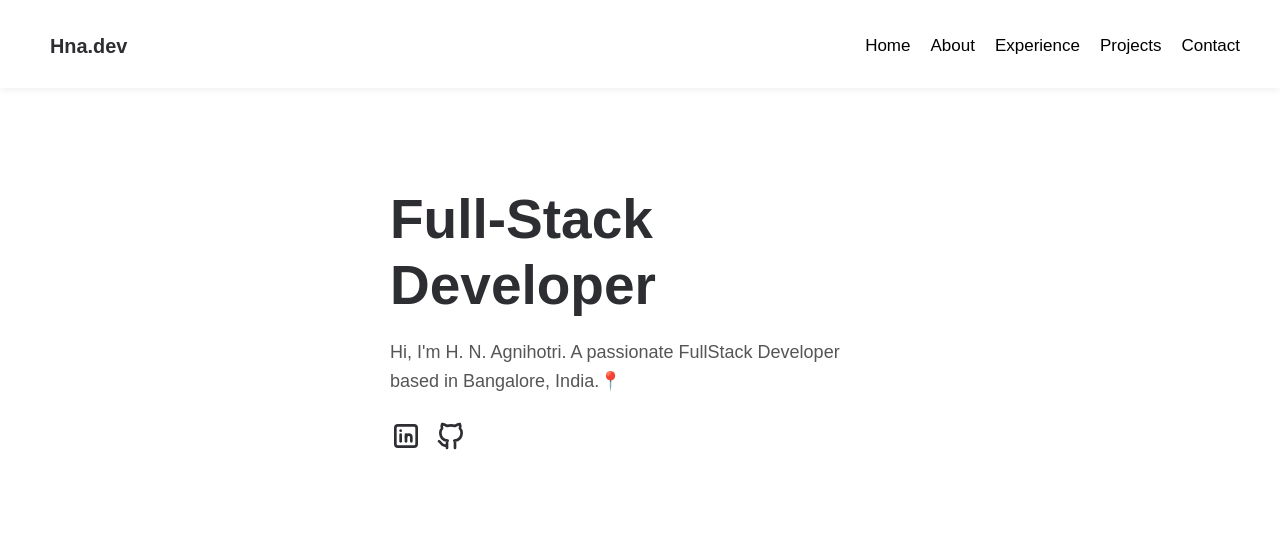
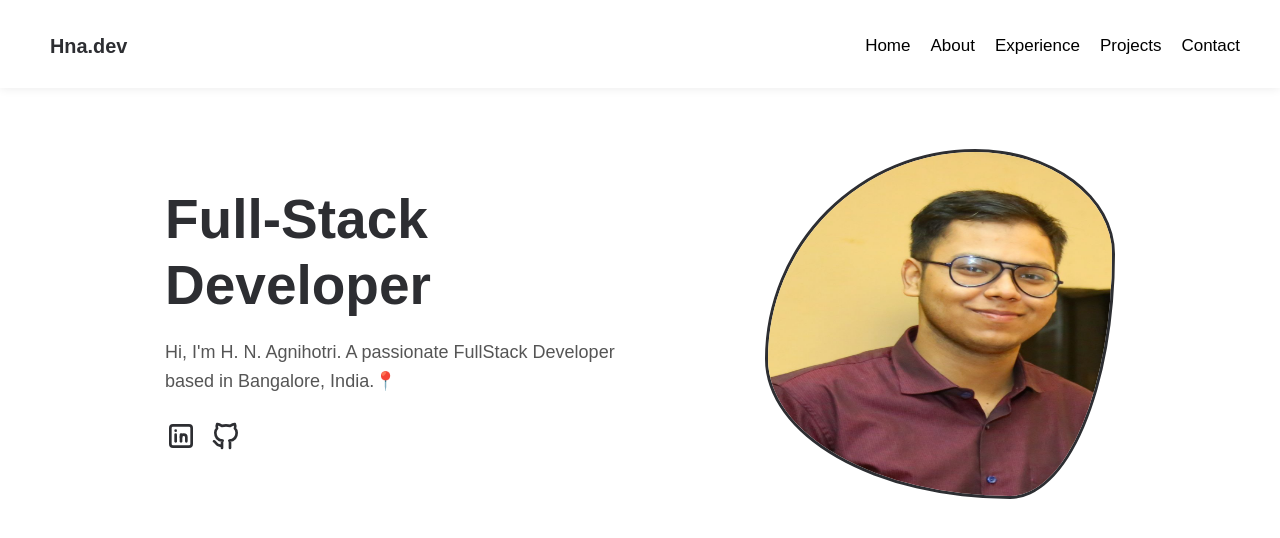
Before and after one commit to hn-agnihotri29/my_portfolio, a React (Create React App) app: page / in a window 1280 px wide. Shown: the top 538 px of the page. Built offline with nearby package versions, Linux system fonts and the light colour scheme.

Commit message:
[Home] added the image

```diff
--- a/src/components/Home/Home.jsx
+++ b/src/components/Home/Home.jsx
@@ -14,7 +14,7 @@ const  Home = () => {
                         <span>
                             <a aria-label="linkedin" rel="noreferrer" target="_blank" href="https://www.linkedin.com/in/harshaja-agnihotri-01a97b22a/">
                                 <svg xmlns="http://www.w3.org/2000/svg" width="32" height="32" viewBox="0 0 24 24" fill="none" stroke="currentColor"
-                                    stroke-width="2" stroke-linecap="round" stroke-linejoin="round" class="tabler-icon tabler-icon-brand-linkedin">
+                                    strokeWidth="2" strokeLinecap="round" strokeLinejoin="round" className="tabler-icon tabler-icon-brand-linkedin">
                                     <path d="M4 4m0 2a2 2 0 0 1 2 -2h12a2 2 0 0 1 2 2v12a2 2 0 0 1 -2 2h-12a2 2 0 0 1 -2 -2z"></path><path d="M8 11l0 5">
                                     </path>
                                     <path d="M8 8l0 .01">
@@ -26,13 +26,16 @@ const  Home = () => {
                                 </svg>
                             </a>
                             <a aria-label="github" rel="noreferrer" target="_blank" href="https://github.com/hn-agnihotri29">
-                                <svg xmlns="http://www.w3.org/2000/svg" width="32" height="32" viewBox="0 0 24 24" fill="none" stroke="currentColor" stroke-width="2"
-                                    stroke-linecap="round" stroke-linejoin="round" class="tabler-icon tabler-icon-brand-github">
+                                <svg xmlns="http://www.w3.org/2000/svg" width="32" height="32" viewBox="0 0 24 24" fill="none" stroke="currentColor" strokeWidth="2"
+                                    strokeLinecap="round" strokeLinejoin="round" className="tabler-icon tabler-icon-brand-github">
                                     <path d="M9 19c-4.3 1.4 -4.3 -2.5 -6 -3m12 5v-3.5c0 -1 .1 -1.4 -.5 -2c2.8 -.3 5.5 -1.4 5.5 -6a4.6 4.6 0 0 0 -1.3 -3.2a4.2 4.2 0 0 0 -.1 -3.2s-1.1 -.3 -3.5 1.3a12.3 12.3 0 0 0 -6.2 0c-2.4 -1.6 -3.5 -1.3 -3.5 -1.3a4.2 4.2 0 0 0 -.1 3.2a4.6 4.6 0 0 0 -1.3 3.2c0 4.6 2.7 5.7 5.5 6c-.6 .6 -.6 1.2 -.5 2v3.5">
                                     </path>
                                 </svg>
                             </a>
                         </span>
+                    </div>
+                    <div>
+                        <img className="image" src='/image/photo.jpg' alt='profilePic'/>
                     </div>
                 </div>
             </div>
--- a/src/components/Home/Home.style.scss
+++ b/src/components/Home/Home.style.scss
@@ -57,6 +57,19 @@
                     }
                 }
             }
+
+            .image {
+                animation: morph 8s ease-in-out infinite;
+                background-position: 50%;
+                background-repeat: no-repeat;
+                background-size: cover;
+                border: 3px solid #2d2e32;
+                border-radius: 60% 40% 30% 70% / 60% 30% 70% 40%;
+                height: 35rem;
+                position: relative;
+                transition: all 1s ease-in-out;
+                width: 35rem;
+            }
         }
 
         .skills {
```
Also changed, not shown: public/image/photo.jpg (added).
